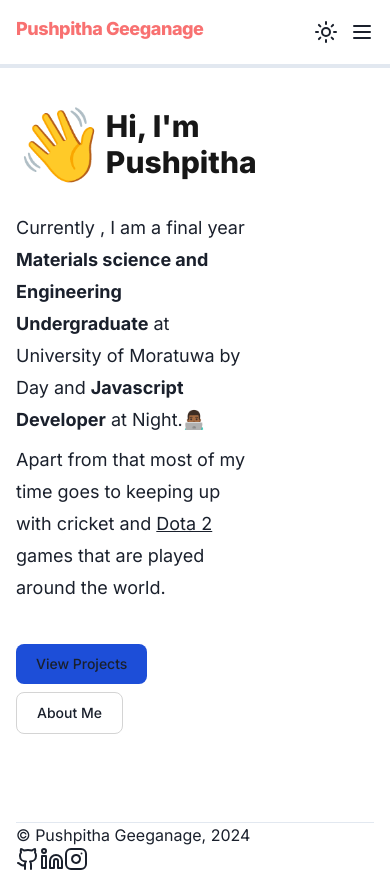
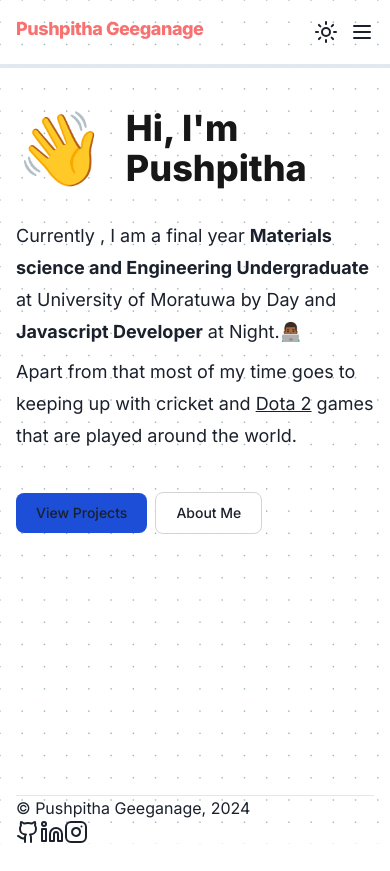
Before and after one commit to Pushpitha17/personal-site, a Next.js app: page / in a window 390 px wide. After the commit the page ends 844 px from the top, so only its background shows below. Built offline with nearby package versions, Linux system fonts and the light colour scheme.

Commit message:
add features

```diff
--- a/app/layout.tsx
+++ b/app/layout.tsx
@@ -24,7 +24,7 @@ export default function RootLayout({
     <html lang='en'>
       <ChakraProvider>
         <body className={inter.className}>
-          <div className='flex flex-col min-h-screen'>
+          <div className="flex flex-col min-h-screen  bg-[url('/static/Images/dot-grid.png')] dark:bg-none">
             <div className='py-5	'>
               <Container>
                 <div className='flex w-100 justify-between	'>
--- a/app/page.tsx
+++ b/app/page.tsx
@@ -2,14 +2,14 @@ import Container from '@/components/ui/Container'
 
 export default function Home() {
   return (
-    <main className='py-10'>
+    <main className='py-10 '>
       <Container>
         <div className='flex'>
-          <div className='w-8/12'>
+          <div className='md:w-8/12'>
             <h2>
               <div className='flex items-center md:items-end  mb-4 md:pl-16'>
                 <div className='animate-wave text-7xl'>👋</div>
-                <p className='text-3xl font-extrabold text-gray-900 dark:text-white md:text-4xl lg:text-5xl'>
+                <p className='text-4xl pl-5 md:pl-2 font-extrabold text-gray-900 dark:text-white md:text-4xl lg:text-5xl'>
                   Hi, I&apos;m Pushpitha
                 </p>
               </div>
--- a/components/Custom/ThemeSwitch.tsx
+++ b/components/Custom/ThemeSwitch.tsx
@@ -1,19 +1,18 @@
 'use client'
 import React, { useEffect, useLayoutEffect, useState } from 'react'
-import { Sun } from 'lucide-react';
-import { Moon } from 'lucide-react';
+import { Sun } from 'lucide-react'
+import { Moon } from 'lucide-react'
 
 function ThemeSwitch() {
-
   const DARK = 'dark'
   const LIGHT = 'light'
 
   const [mode, setMode] = useState('')
 
   useLayoutEffect(() => {
-
-    const prefersDark = window.matchMedia('(prefers-color-scheme: dark)')
-      .matches;
+    const prefersDark = window.matchMedia(
+      '(prefers-color-scheme: dark)'
+    ).matches
 
     if (prefersDark) {
       setMode(DARK)
@@ -32,23 +31,22 @@ function ThemeSwitch() {
 
   useEffect(() => {
     const el = document.getElementsByTagName('html')
+    const body = document.getElementsByTagName('body')
 
     if (el) {
       if (mode === DARK) {
-        el[0].setAttribute('data-theme', 'dark');
+        el[0].setAttribute('data-theme', 'dark')
         el[0].classList.add('dark')
+        body[0].classList.add('dark')
       } else {
-        el[0].setAttribute('data-theme', 'light');
+        el[0].setAttribute('data-theme', 'light')
         el[0].classList.remove('dark')
+        body[0].classList.remove('dark')
       }
     }
   }, [mode])
 
-  return (
-    <div onClick={handleSwitch}>
-      {mode === DARK ? (<Moon />) : <Sun />}
-    </div>
-  )
+  return <div onClick={handleSwitch}>{mode === DARK ? <Moon /> : <Sun />}</div>
 }
 
 export default ThemeSwitch
--- a/tailwind.config.ts
+++ b/tailwind.config.ts
@@ -27,6 +27,9 @@ module.exports = {
       blue: colors.blue,
     },
     extend: {
+      backgroundImage: {
+        dots: "url('/static/Images/dot-grid.png')",
+      },
       colors: {
         border: 'hsl(var(--border))',
         input: 'hsl(var(--input))',
```
Also changed, not shown: public/static/Images/dot-grid.png (added).
